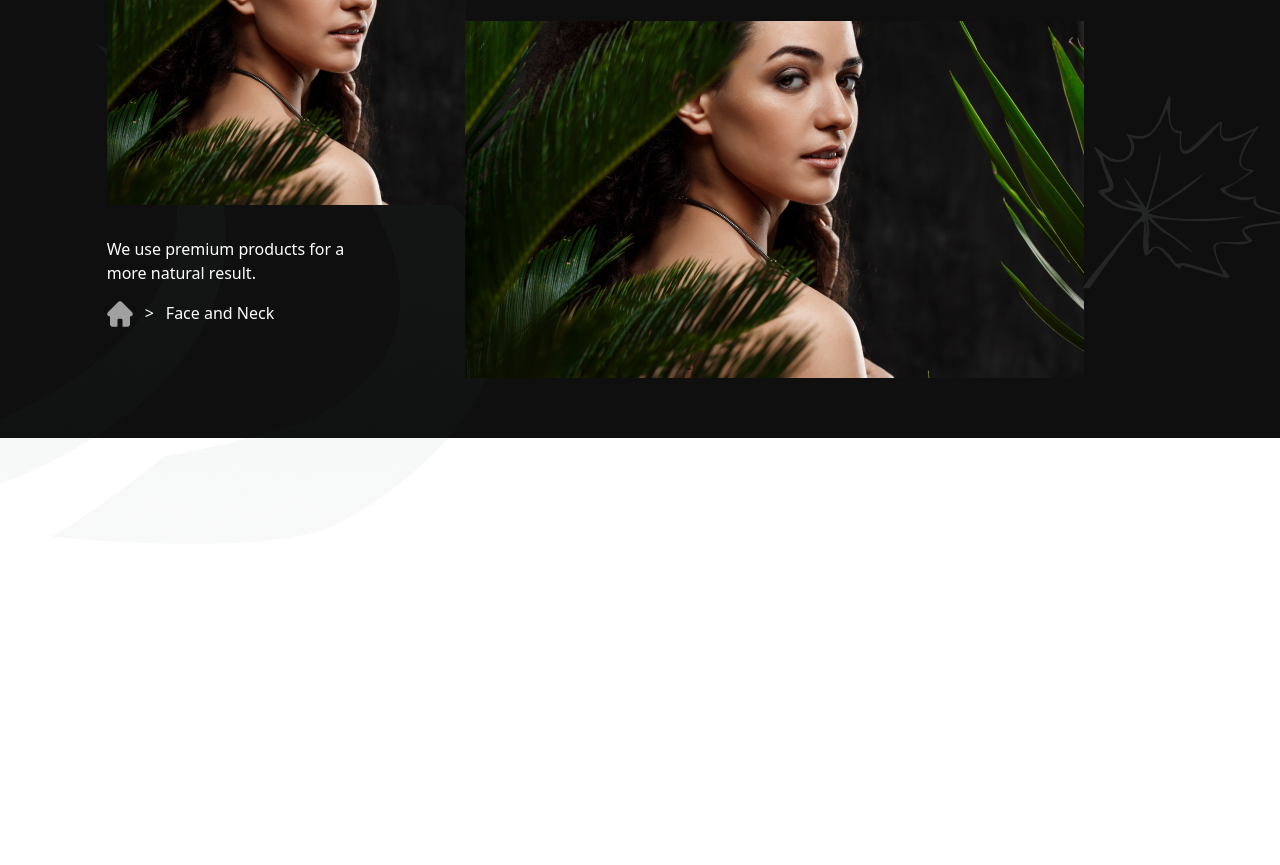
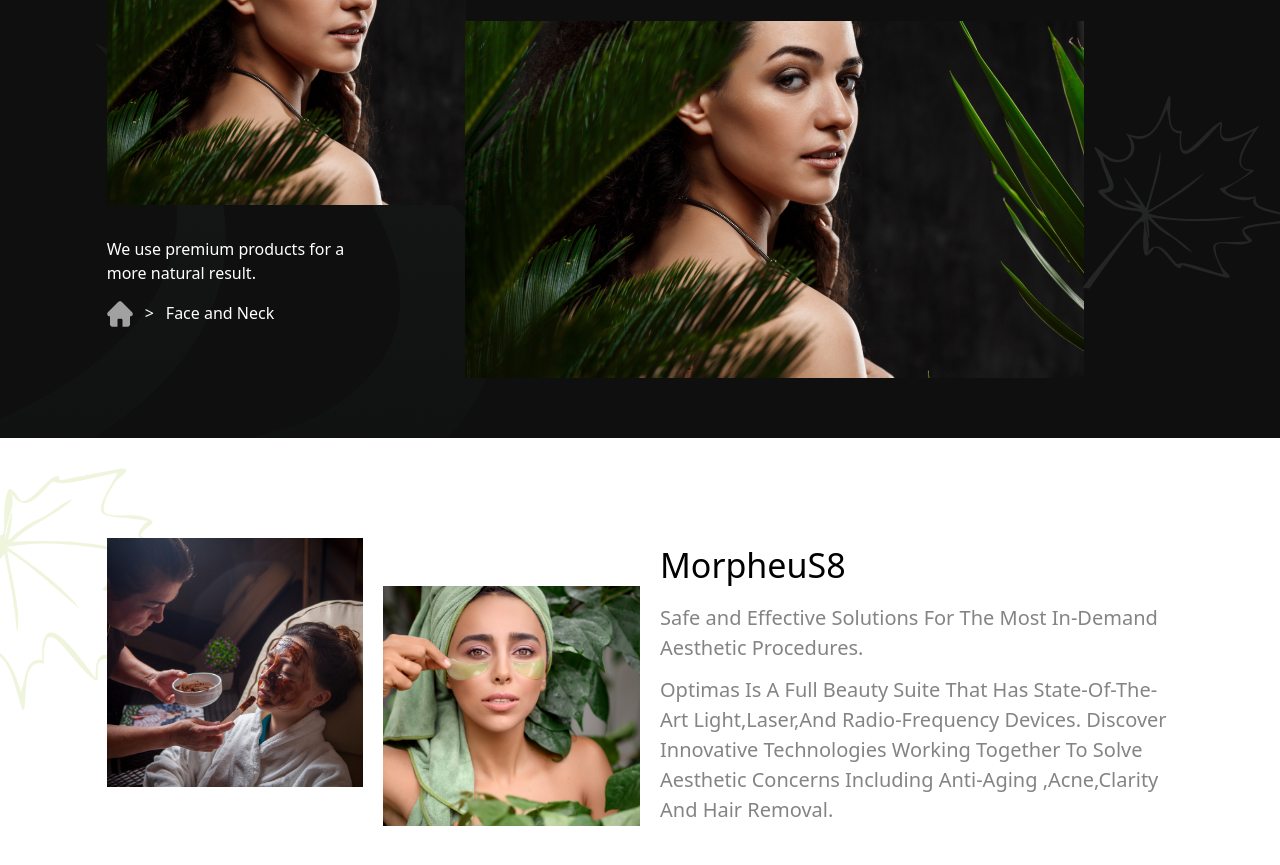
Before and after one commit to Dhairy-Dobariya-swiftrut/beautyinla-website, a plain HTML site: page faceAndNeck.html in a window 1280 px wide. Shown: the part 233-1098 px from the top of the page. Before the commit the page ends 800 px from the top, so only its background shows below. Drawn offline with nearby package versions, Linux system fonts and the light colour scheme.

Commit message:
Morpheu section

```diff
--- a/css/faceAndNeck.css
+++ b/css/faceAndNeck.css
@@ -10,10 +10,10 @@ img{
     font-size: 64px;
 }
 
-.heading-34{
+.font-34{
     font-size: 34px;
 }
-.heading-42{
+.font-42{
     font-size: 42px;
 }
 .font-family{
@@ -21,6 +21,9 @@ img{
 }
 .font-20{
     font-size: 20px;
+}
+.font-22{
+    font-size: 22px;
 }
 .cols-padding {
     padding: 100px 0px;
--- a/faceAndNeck.html
+++ b/faceAndNeck.html
@@ -74,7 +74,7 @@
 
         <!-- main-banner  -->
         <section>
-            <div class="main-banner relative">
+            <div class="main-banner relative truncate">
                 <div class="main-banner-background-image absolute top-0 left-[-7%] w-full h-full ">
                     <img src="assets/faceAdNecks-images/banner-vector.png" alt="main banner image">
                 </div>
@@ -118,8 +118,39 @@
             </div>
         </section>
 
-
-
+        <!-- MorpheuS8  -->
+         <section class="cols-padding">
+            <div class="Morpheu container mx-auto relative z-0">
+                <div class="Morpheu-background-img absolute top-[-35%] left-[0%] w-2/12 h-1/6">
+                    <img src="assets/faceAdNecks-images/Morpheu-background-image.png" alt="Morpheu-background-image">
+                </div>
+                <div class="Morpheu-section flex justify-center items-center">
+                    <div class="w-10/12">
+                        <div class="Morpheu-container flex justify-center items-center">
+                            <div class="w-6/12 flex relative z-10">
+                                <div class="morpheu-first-image flex items-start mr-5">
+                                    <img src="assets/faceAdNecks-images/Morpheu-image-1.png" alt="morpheu-first-image">
+                                </div>
+                                <div class="morpheu-second-image flex  mt-12">
+                                    <img src="assets/faceAdNecks-images/Morpheu-image-2.png" alt="morpheu-second-image">
+                                </div>
+                            </div>
+                            <div class="w-6/12">
+                                <div class="morpheu-second-part ml-5">
+                                    <div class="morpheu-heading">
+                                        <h2 class="font-34 ">MorpheuS8</h2>
+                                    </div>
+                                    <div class="morpheu-text">
+                                        <p class="font-20 my-3 text-color">Safe and Effective Solutions For The Most In-Demand Aesthetic Procedures.</p>
+                                        <p class="font-20 text-color">Optimas Is A Full Beauty Suite That Has State-Of-The-Art Light,Laser,And Radio-Frequency Devices. Discover Innovative Technologies Working Together To Solve Aesthetic Concerns Including Anti-Aging ,Acne,Clarity And Hair Removal.</p>
+                                    </div>
+                                </div>
+                            </div>
+                        </div>
+                    </div>
+                </div>
+            </div>
+         </section>
 
     </main>
 
```
